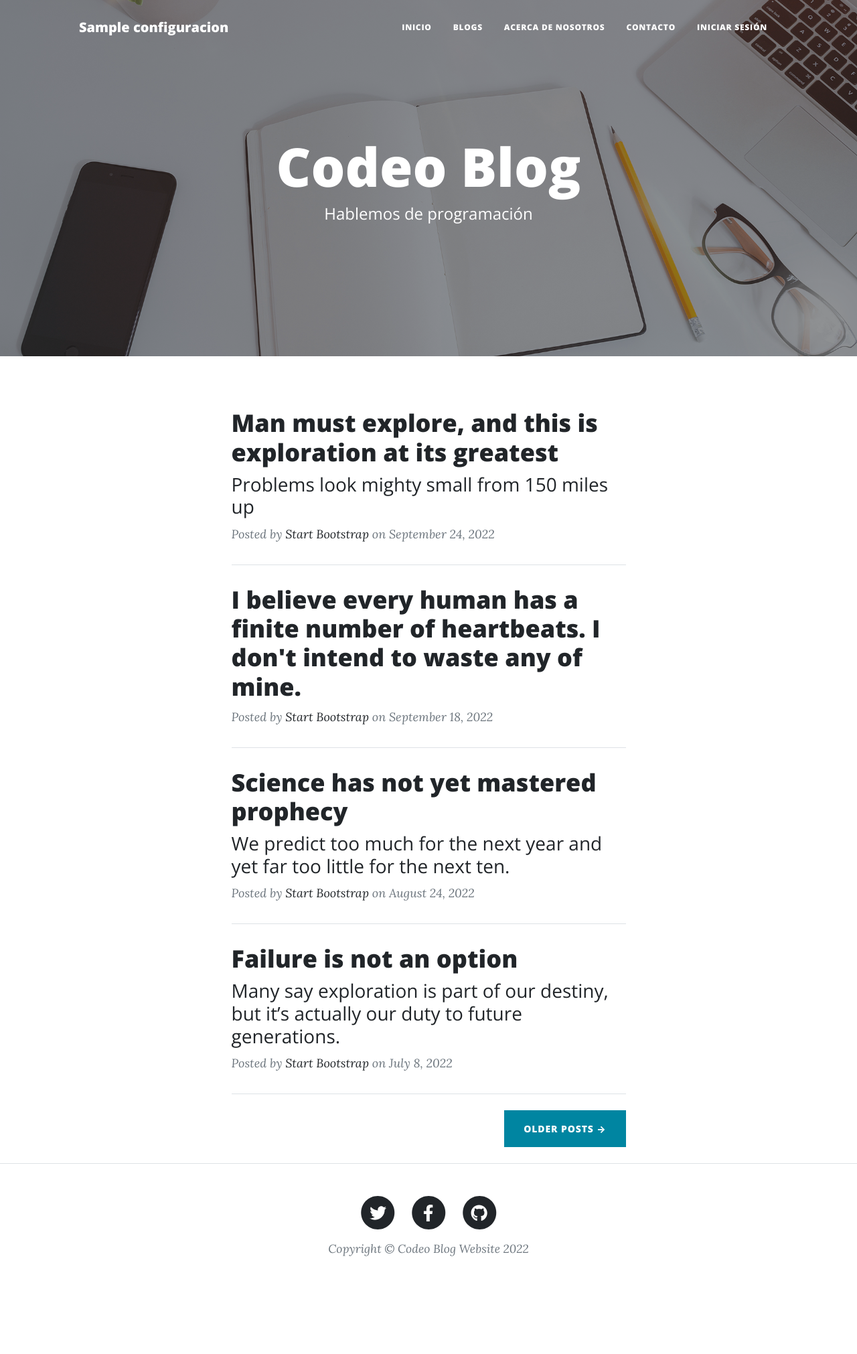
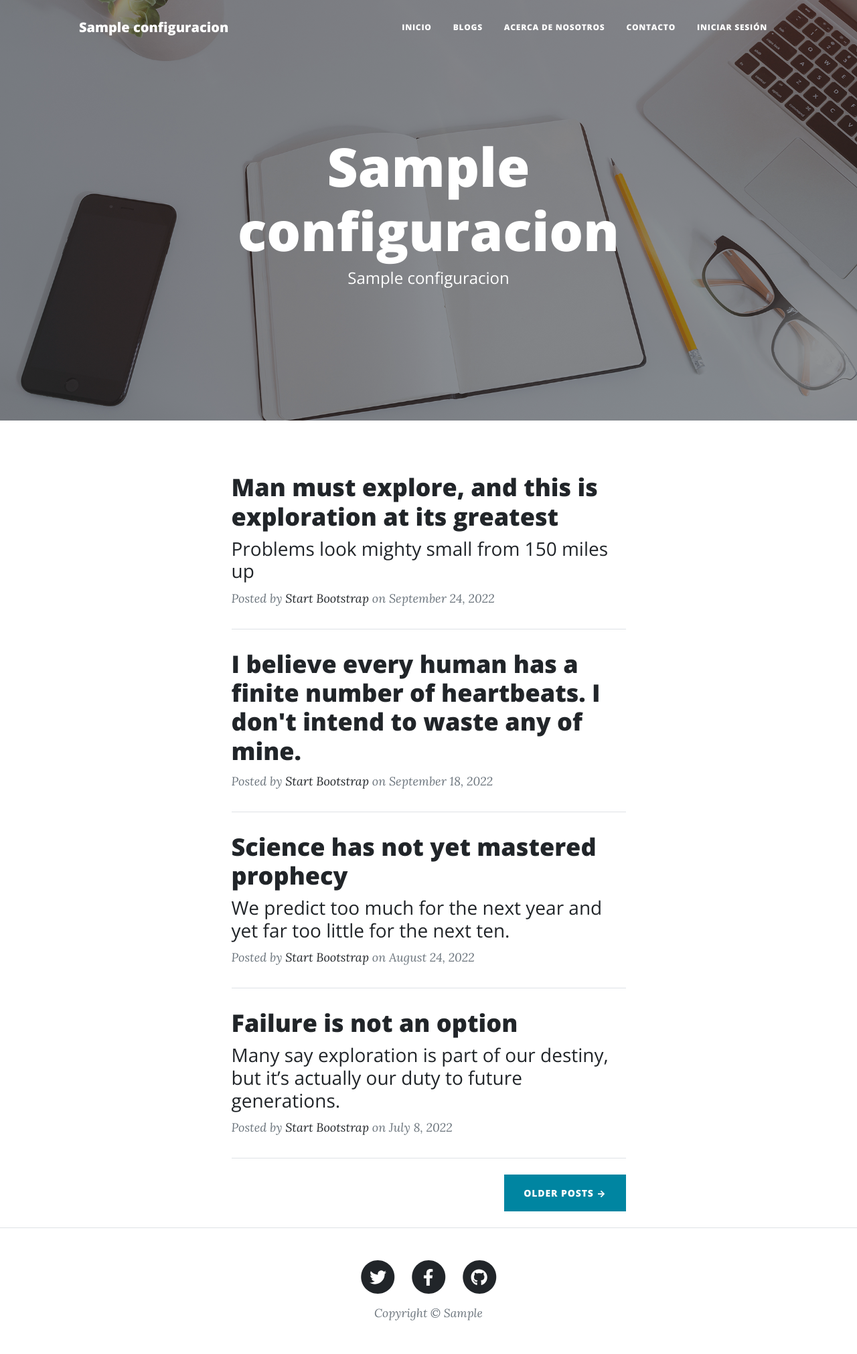
Before and after one commit to EzequielBosco/Proyecto_final_Coderhouse, a Django app: page / in a window 1280 px wide. Shown: the whole page at 67% size. Before the commit the page ends 1876 px from the top, so only its background shows below. Run offline with Django 4.2, Linux system fonts and the light colour scheme; tables that the repository leaves empty hold one stand-in row (values such as "Sample post"); some libraries are stand-ins or nearby versions.

Commit message:
agrego configuracion y cambio idioma settings

```diff
--- a/blog/models.py
+++ b/blog/models.py
@@ -2,3 +2,6 @@ from django.db import models
 
 class Configuracion(models.Model):
     nombre_blog = models.CharField(max_length=14)
+    titulo_blog = models.CharField(max_length=20)
+    subtitulo_blog = models.CharField(max_length=30)
+    desarrollado_por = models.CharField(max_length=30)
--- a/blog/templates/blog/index.html
+++ b/blog/templates/blog/index.html
@@ -41,8 +41,8 @@
                 <div class="row gx-4 gx-lg-5 justify-content-center">
                     <div class="col-md-10 col-lg-8 col-xl-7">
                         <div class="site-heading">
-                            <h1>Codeo Blog</h1>
-                            <span class="subheading">Hablemos de programación</span>
+                            <h1>{{configuracion.titulo_blog}}</h1>
+                            <span class="subheading">{{configuracion.subtitulo_blog}}</span>
                         </div>
                     </div>
                 </div>
@@ -141,7 +141,7 @@
                                 </a>
                             </li>
                         </ul>
-                        <div class="small text-center text-muted fst-italic">Copyright &copy; Codeo Blog Website 2022</div>
+                        <div class="small text-center text-muted fst-italic">Copyright &copy; {{configuracion.desarrollado_por}}</div>
                     </div>
                 </div>
             </div>
--- a/project/settings.py
+++ b/project/settings.py
@@ -105,7 +105,7 @@ AUTH_PASSWORD_VALIDATORS = [
 # Internationalization
 # https://docs.djangoproject.com/en/4.0/topics/i18n/
 
-LANGUAGE_CODE = 'en-us'
+LANGUAGE_CODE = 'es'
 
 TIME_ZONE = 'UTC'
 
```
Also changed, not shown: blog/migrations/0002_configuracion_subtitulo_blog_and_more.py (added), blog/migrations/0003_configuracion_desarrollado_por.py (added).
